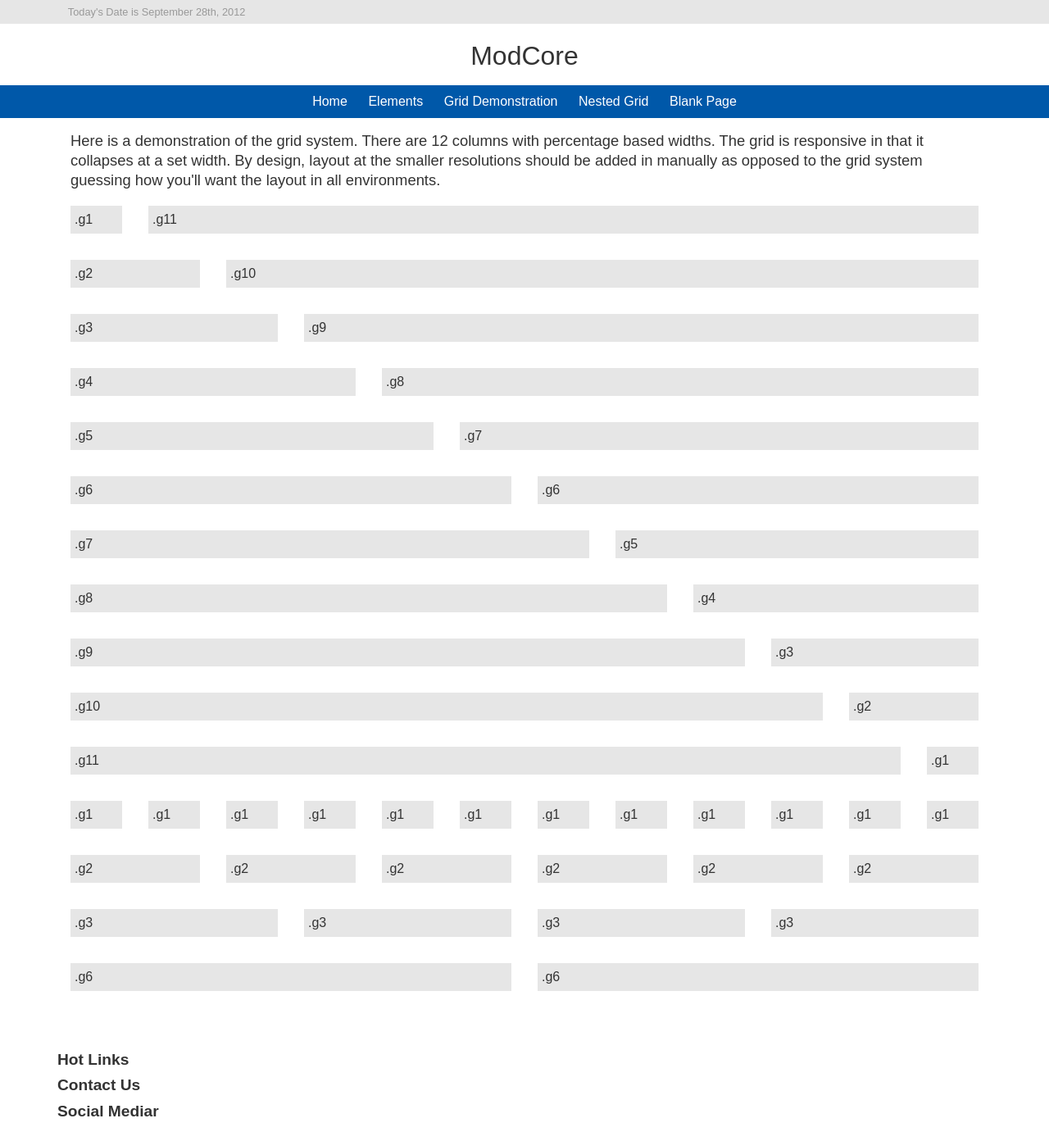
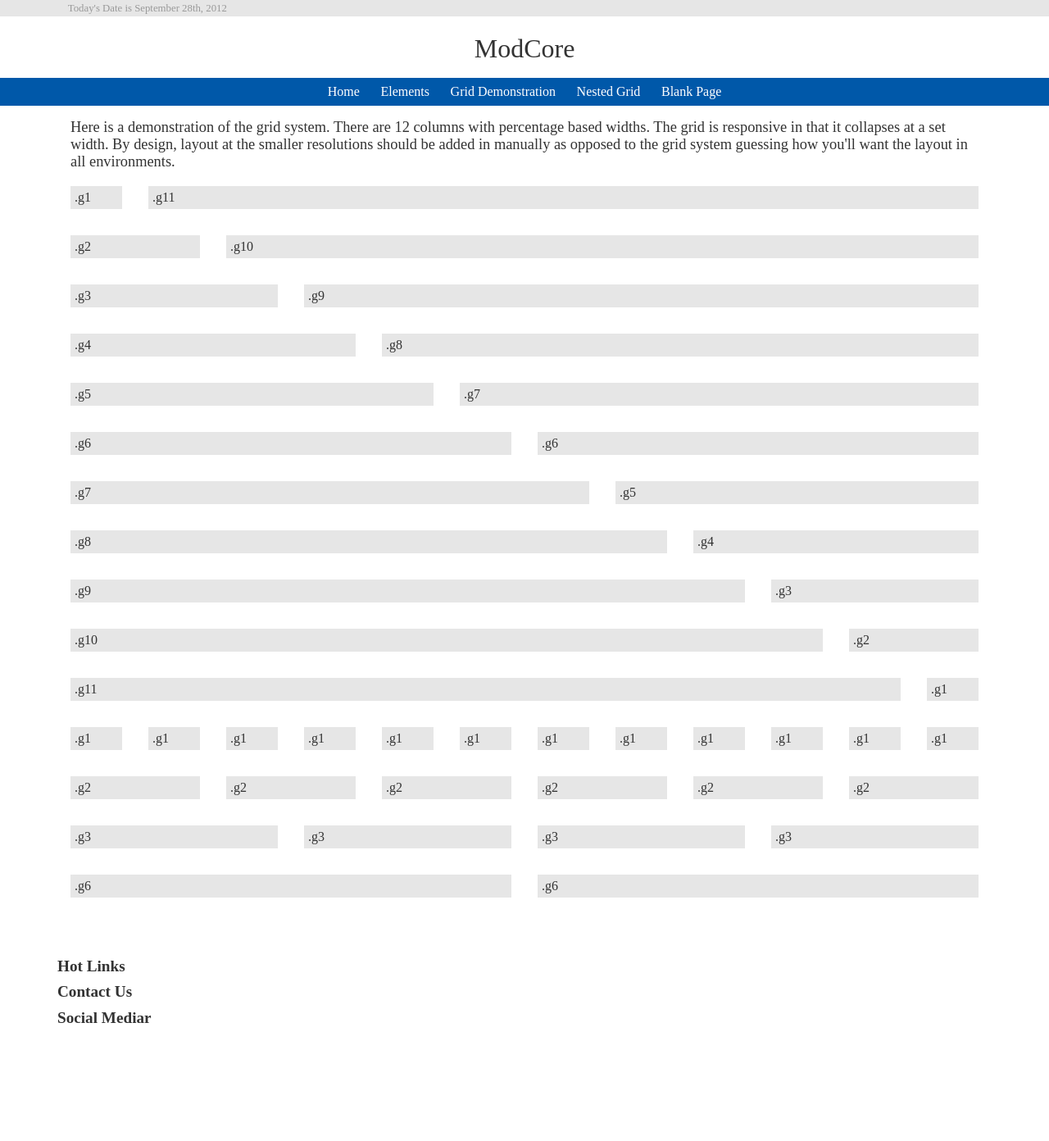
Before and after one commit to rewdy/ModCore, a PHP site: page /grid.html in a window 1280 px wide. Shown: the whole page at 82% size. After the commit the page ends 1248 px from the top, so only its background shows below. Run offline with PHP 8.4, Linux system fonts and the light colour scheme.

Commit message:
Moved selection color to a variable in style.less; Remove line-height from style.less.

```diff
--- a/css/plugins/core.less
+++ b/css/plugins/core.less
@@ -15,13 +15,9 @@ footer, header, nav, section, audio, video {
 	display: block;
 }
 
-body {
-	line-height:1.5em;
-}
-
 /* Selection Color */
-::selection 	 	{background: rgb(119,255,209);}
-::-moz-selection 	{background: rgb(119,255,209);}
+::selection 	 	{background: @selection;}
+::-moz-selection 	{background: @selection;}
 img::selection 		{background: transparent;}
 img::-moz-selection	{background: transparent;}
-body {-webkit-tap-highlight-color: rgb(119,255,209);}
+body {-webkit-tap-highlight-color: @selection;}
--- a/css/style.css
+++ b/css/style.css
@@ -1,11 +1,10 @@
 html,body,div,span,object,iframe,h1,h2,h3,h4,h5,h6,p,blockquote,pre,a,abbr,address,cite,code,del,dfn,em,img,ins,kbd,q,samp,small,strong,sub,sup,var,b,i,hr,dl,dt,dd,ol,ul,li,fieldset,form,label,legend,table,caption,tbody,tfoot,thead,tr,th,td,article,aside,canvas,details,figure,figcaption,hgroup,menu,footer,header,nav,section,summary,time,mark,audio,video{margin:0;padding:0;border:0;}
 article,aside,canvas,figure,figure img,figcaption,hgroup,footer,header,nav,section,audio,video{display:block;}
-body{line-height:1.5em;}
-::selection{background:#77ffd1;}
-::-moz-selection{background:#77ffd1;}
+::selection{background:#ffeb38;}
+::-moz-selection{background:#ffeb38;}
 img::selection{background:transparent;}
 img::-moz-selection{background:transparent;}
-body{-webkit-tap-highlight-color:#77ffd1;}
+body{-webkit-tap-highlight-color:#ffeb38;}
 h1,h2,h3,h4,h5,h6,p,ul,ol,table,blockquote{margin:0 0 1em 0;}
 h1,h2,h3,h4,h5,h6{font-size:1em;font-weight:normal;line-height:1.25em;}
 h1{font-size:2em;margin-bottom:0.5em;}
@@ -38,7 +37,7 @@ div.submit{padding-top:1em;border-top:1px solid #ddd;}
 input.narrow{width:10em;}
 input.long{width:30em;}
 input.full{width:96%;}
-@media only screen and (max-width:640px){input[type=text],input[type=password],input.long{width:96%;} input.narrow{width:43%;}}body{background-color:#ccc;font-family:sans-serif;}
+@media only screen and (max-width:640px){input[type=text],input[type=password],input.long{width:96%;} input.narrow{width:43%;}}body{background-color:#ccc;}
 #wrapper.blocked{margin:0 auto 3em auto;max-width:1140px;}
 .grid{margin:0 auto;max-width:1140px;min-width:300px;}.grid:after{content:" ";display:block;clear:left;height:0;overflow:hidden;}
 .row{margin-bottom:1.5em;}
--- a/css/style.less
+++ b/css/style.less
@@ -33,6 +33,8 @@ as there is a lot of overlap between the two.
 @linkhover: #000;
 @linecolor: #e6e6e6;
 
+@selection: #FFEB38;
+
 @font: sans-serif;
 
 @menubackgroundcolor: @accent;
@@ -56,7 +58,6 @@ as there is a lot of overlap between the two.
 
 body {
 	background-color:#ccc; // footer color
-	font-family:@font;
 }
 
 /*
```
